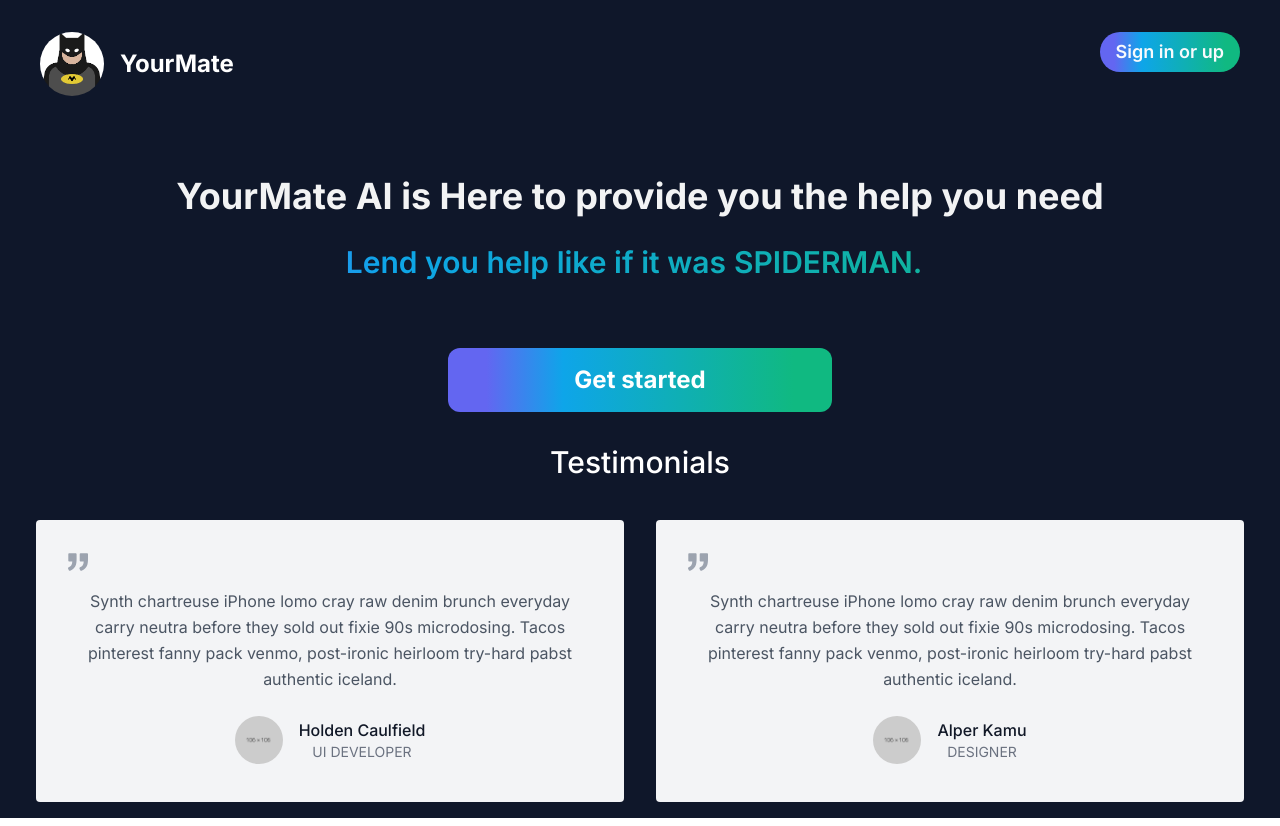
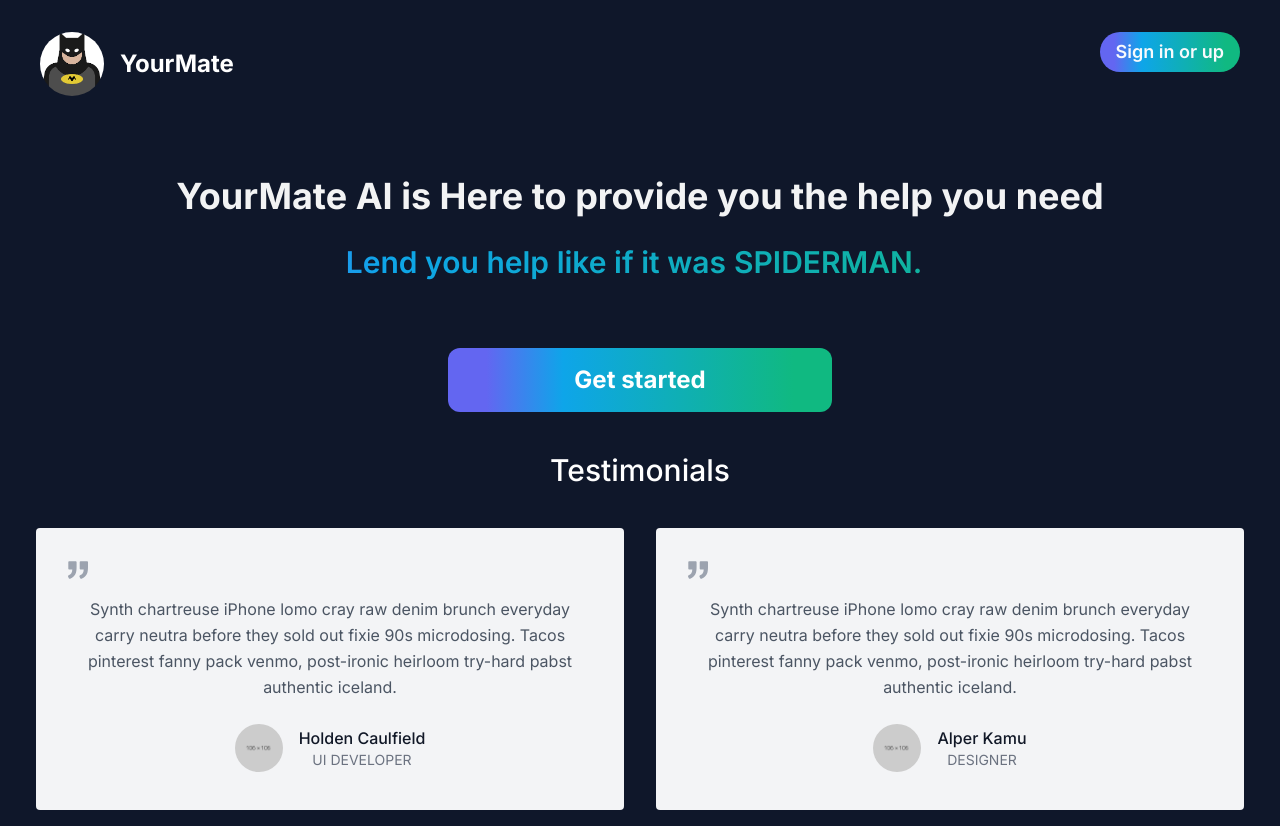
Before and after one commit to Bassaamm/DummyAI, a Next.js app: page / in a window 1280 px wide. Built offline with nearby package versions, Linux system fonts and the light colour scheme; no server answers.

Commit message:
small ui bugs commit

```diff
--- a/components/Testmo.tsx
+++ b/components/Testmo.tsx
@@ -4,7 +4,7 @@ import React from "react";
 export default function Testmo() {
   return (
     <>
-      <section className="body-font mt-8 text-gray-600">
+      <section className="body-font mt-10 text-gray-600">
         <div className="container mx-auto px-5 ">
           <h1 className="title-font mb-6 text-center text-3xl font-medium text-white">
             Testimonials
```
